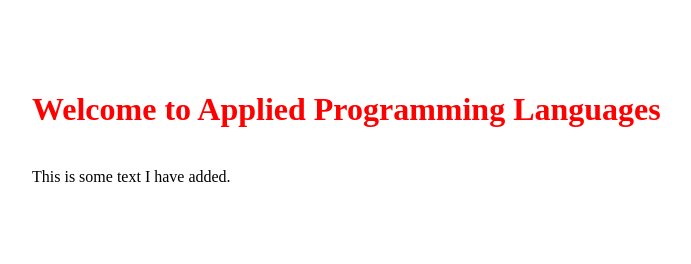
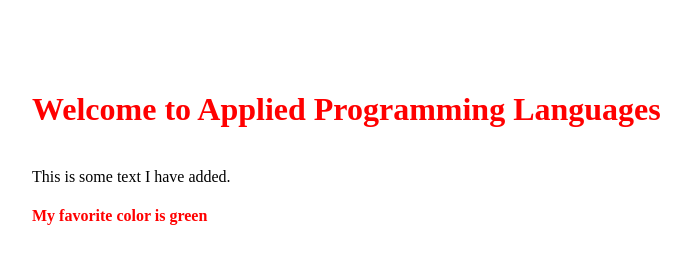
Before and after one commit to rogelioherrera/HW1, a plain HTML site: page index.html in a window 1280 px wide. Shown: the whole page, without its empty margins (28-719 px from the left). Drawn offline with Linux system fonts and the light colour scheme.

Commit message:
Update index.html

```diff
--- a/index.html
+++ b/index.html
@@ -9,7 +9,7 @@
     <body>
     <h1>Welcome to Applied Programming Languages</h1><br />
 	This is some text I have added.
-
+	<h4> My favorite color is green</h4>
 
 
 
```
